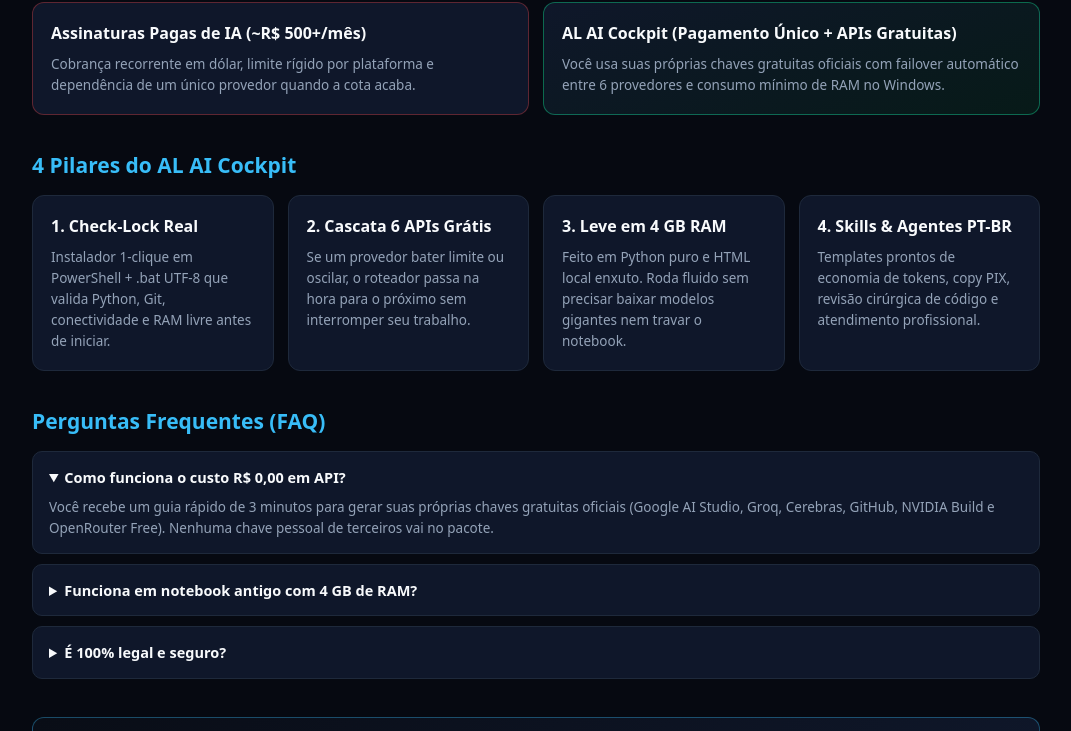
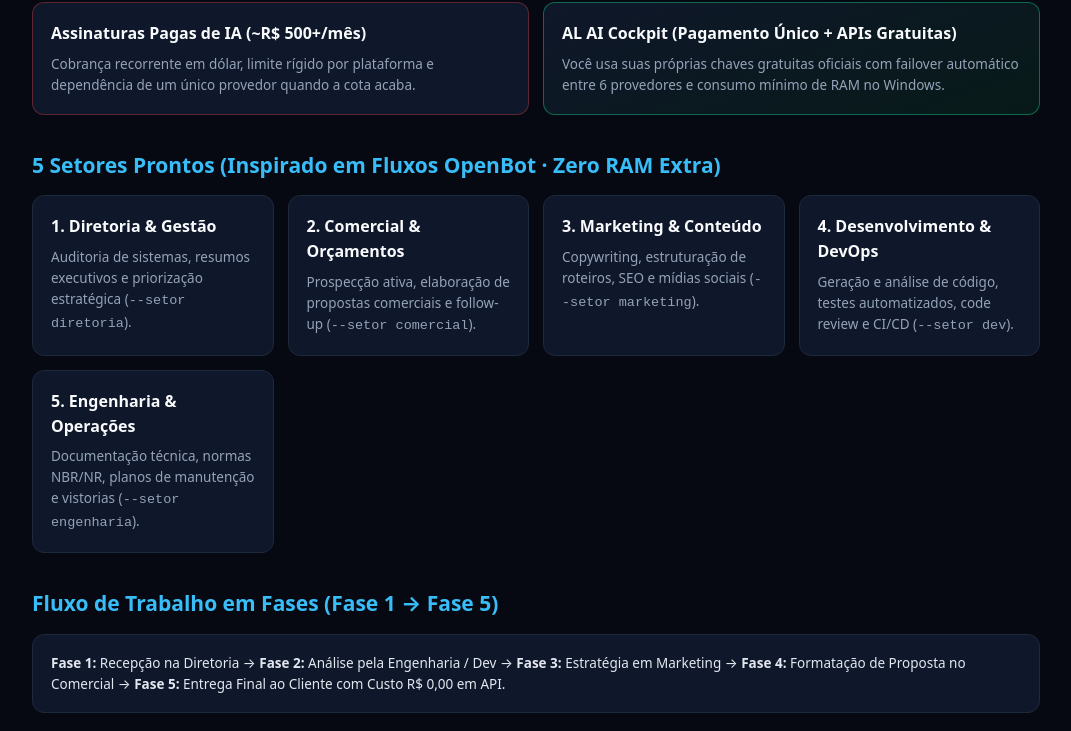
Before and after one commit to contatoalsolucoeseletricas-hue/hub-al-solucoes, a plain HTML site: page al-ai-cockpit/index.html in a window 1280 px wide. Shown: the part 527-1258 px from the top of the page, without its empty margins (104-1175 px from the left). Drawn offline with Linux system fonts and the light colour scheme.

Commit message:
R85: Setores AL AI Cockpit, OpenBot catalogado e titulo Estrella Galicia Cidreira

```diff
--- a/al-ai-cockpit/index.html
+++ b/al-ai-cockpit/index.html
@@ -69,6 +69,41 @@
     </div>
   </div>
 
+  <h2>5 Setores Prontos (Inspirado em Fluxos OpenBot · Zero RAM Extra)</h2>
+  <div class="grid-4">
+    <div class="card">
+      <h3>1. Diretoria &amp; Gestão</h3>
+      <p>Auditoria de sistemas, resumos executivos e priorização estratégica (<code>--setor diretoria</code>).</p>
+    </div>
+    <div class="card">
+      <h3>2. Comercial &amp; Orçamentos</h3>
+      <p>Prospecção ativa, elaboração de propostas comerciais e follow-up (<code>--setor comercial</code>).</p>
+    </div>
+    <div class="card">
+      <h3>3. Marketing &amp; Conteúdo</h3>
+      <p>Copywriting, estruturação de roteiros, SEO e mídias sociais (<code>--setor marketing</code>).</p>
+    </div>
+    <div class="card">
+      <h3>4. Desenvolvimento &amp; DevOps</h3>
+      <p>Geração e análise de código, testes automatizados, code review e CI/CD (<code>--setor dev</code>).</p>
+    </div>
+    <div class="card">
+      <h3>5. Engenharia &amp; Operações</h3>
+      <p>Documentação técnica, normas NBR/NR, planos de manutenção e vistorias (<code>--setor engenharia</code>).</p>
+    </div>
+  </div>
+
+  <h2>Fluxo de Trabalho em Fases (Fase 1 → Fase 5)</h2>
+  <div class="card" style="margin-bottom:14px;">
+    <p style="color:#e2e8f0;font-size:13.5px;margin:0;">
+      <strong>Fase 1:</strong> Recepção na Diretoria →
+      <strong>Fase 2:</strong> Análise pela Engenharia / Dev →
+      <strong>Fase 3:</strong> Estratégia em Marketing →
+      <strong>Fase 4:</strong> Formatação de Proposta no Comercial →
+      <strong>Fase 5:</strong> Entrega Final ao Cliente com Custo R$ 0,00 em API.
+    </p>
+  </div>
+
   <h2>4 Pilares do AL AI Cockpit</h2>
   <div class="grid-4">
     <div class="card">
```
